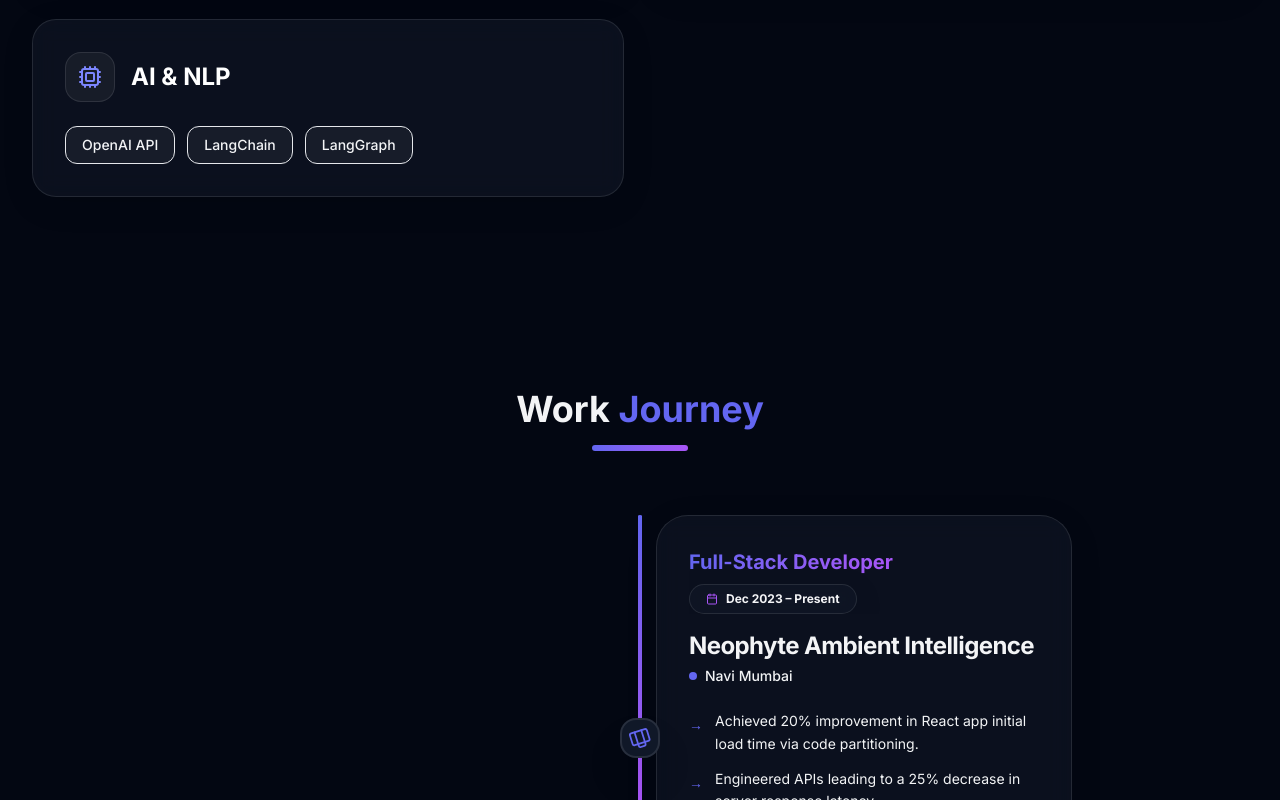
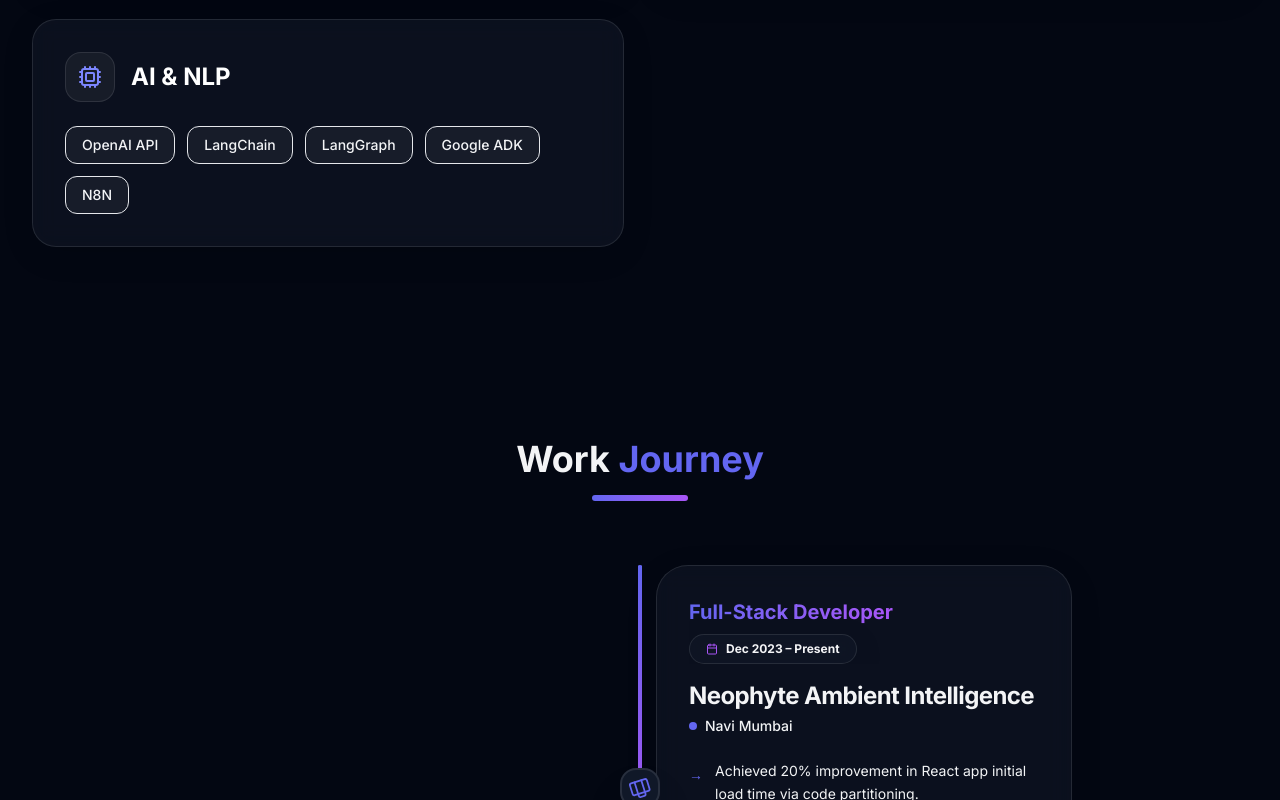
Before and after one commit to Rudra006/modern_portfolio, a React (Vite) app: page / in a window 1280 px wide. Shown: the part 2360-3160 px from the top of the page. Built offline with nearby package versions, Linux system fonts and the light colour scheme.

Commit message:
skills added

```diff
--- a/src/components/Skills.jsx
+++ b/src/components/Skills.jsx
@@ -29,7 +29,7 @@ const skillCategories = [
     {
         title: "AI & NLP",
         icon: <Cpu className="text-indigo-400" size={24} />,
-        skills: ["OpenAI API", "LangChain", "LangGraph"],
+        skills: ["OpenAI API", "LangChain", "LangGraph", "Google ADK", "N8N"],
         color: "from-indigo-500/20 to-purple-500/20"
     }
 ];
```
